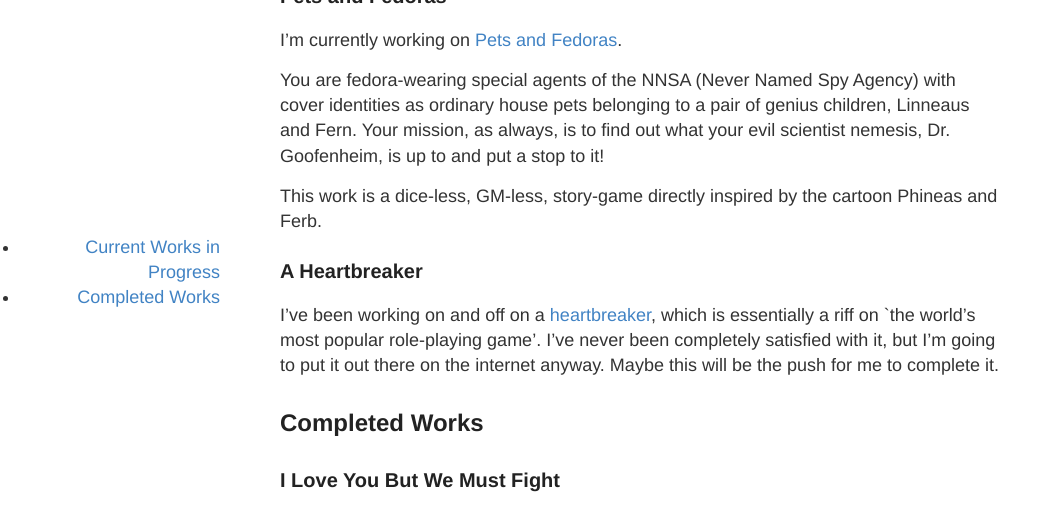
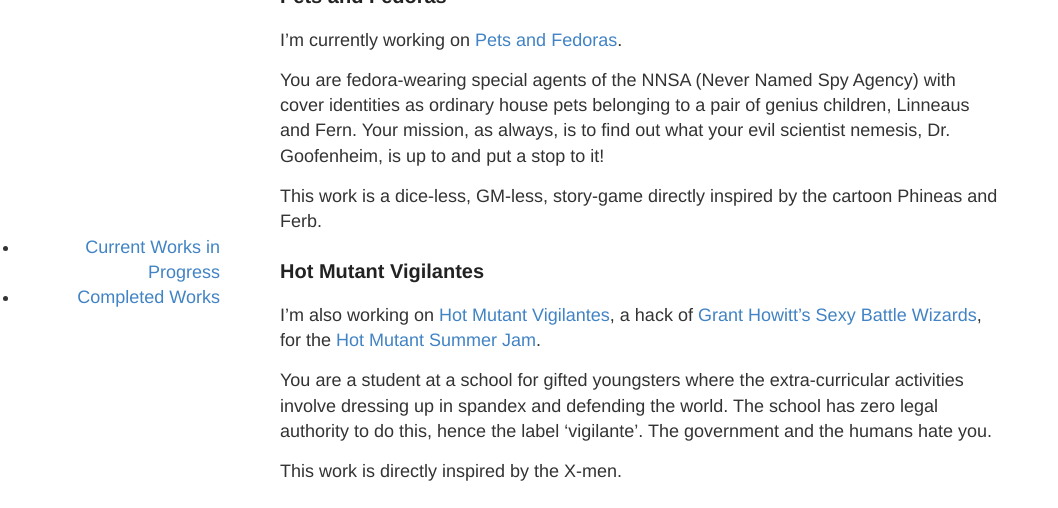
Before and after one commit to zechlau14/zechlau14.github.io, a Jekyll site: the page built from projects.md, in a window 1280 px wide and 900 px high, scrolled down 318 px, cut to the strip 0-508 px from the top of the window. Shown: the whole strip, without its empty margins (0-1058 px from the left). Built offline with Jekyll 4.4.1, drawn with Linux system fonts in a browser that asks for light colours.

Commit message:
Update projects.md

```diff
--- a/projects.md
+++ b/projects.md
@@ -13,6 +13,13 @@ You are fedora-wearing special agents of the NNSA (Never Named Spy Agency) with
 
 This work is a dice-less, GM-less, story-game directly inspired by the cartoon Phineas and Ferb.
 
+### Hot Mutant Vigilantes
+I'm also working on [Hot Mutant Vigilantes](/projects/hot-mutant-vigilantes), a hack of [Grant Howitt’s Sexy Battle Wizards](https://gshowitt.itch.io/sexy-battle-wizards), for the [Hot Mutant Summer Jam](https://itch.io/jam/hot-mutant-summer-jam).
+
+You are a student at a school for gifted youngsters where the extra-curricular activities involve dressing up in spandex and defending the world. The school has zero legal authority to do this, hence the label ‘vigilante’. The government and the humans hate you.
+
+This work is directly inspired by the X-men.
+
 ### A Heartbreaker
 I've been working on and off on a [heartbreaker](projects/heartbreaker), which is essentially a riff on `the world's most popular role-playing game'. I've never been completely satisfied with it, but I'm going to put it out there on the internet anyway. Maybe this will be the push for me to complete it.
 
```
